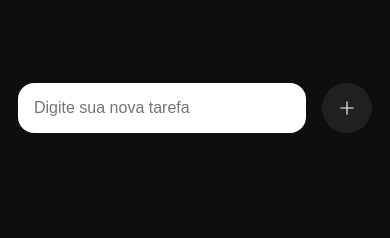
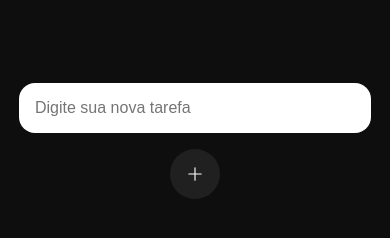
Before and after one commit to williangabriell/todo-list, a plain HTML site: page index.html in a window 390 px wide. Shown: the part 70-308 px from the top of the page. Drawn offline with Linux system fonts and the light colour scheme.

Commit message:
centering button input-new-task

```diff
--- a/style.css
+++ b/style.css
@@ -140,12 +140,20 @@ svg{
 
 @media (max-width:393px) {
     #input-new-task {
-        width: 14rem;
+        width: 20rem;
+    }
+    .content-add-item {
+        display:flex;
+        flex-direction: column;
     }
 }
 
 @media (max-width:768px) {
     #input-new-task {
-        width: 16rem;
+        width: 20rem;
+    }
+    .content-add-item {
+        display:flex;
+        flex-direction: column;
     }
 }
```
